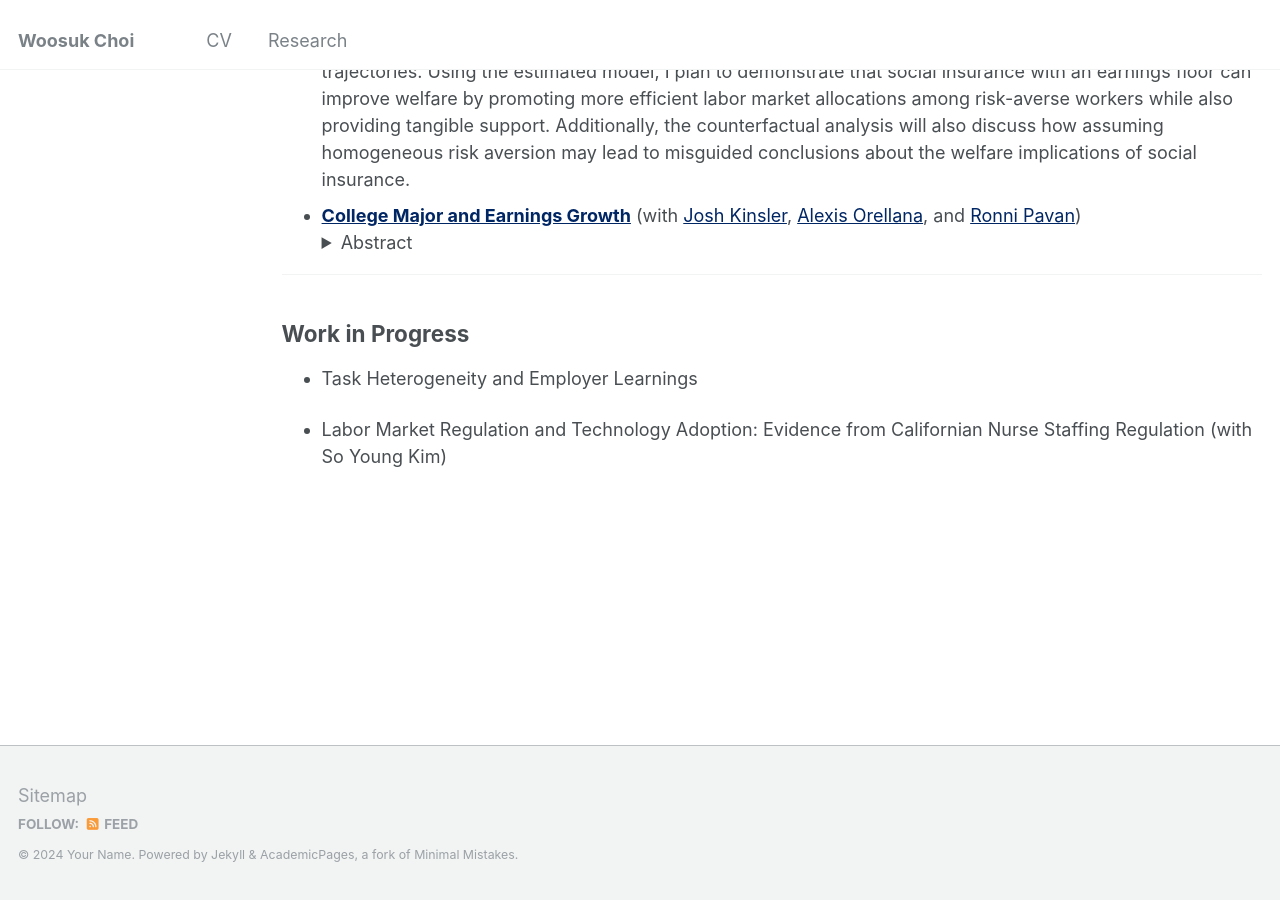
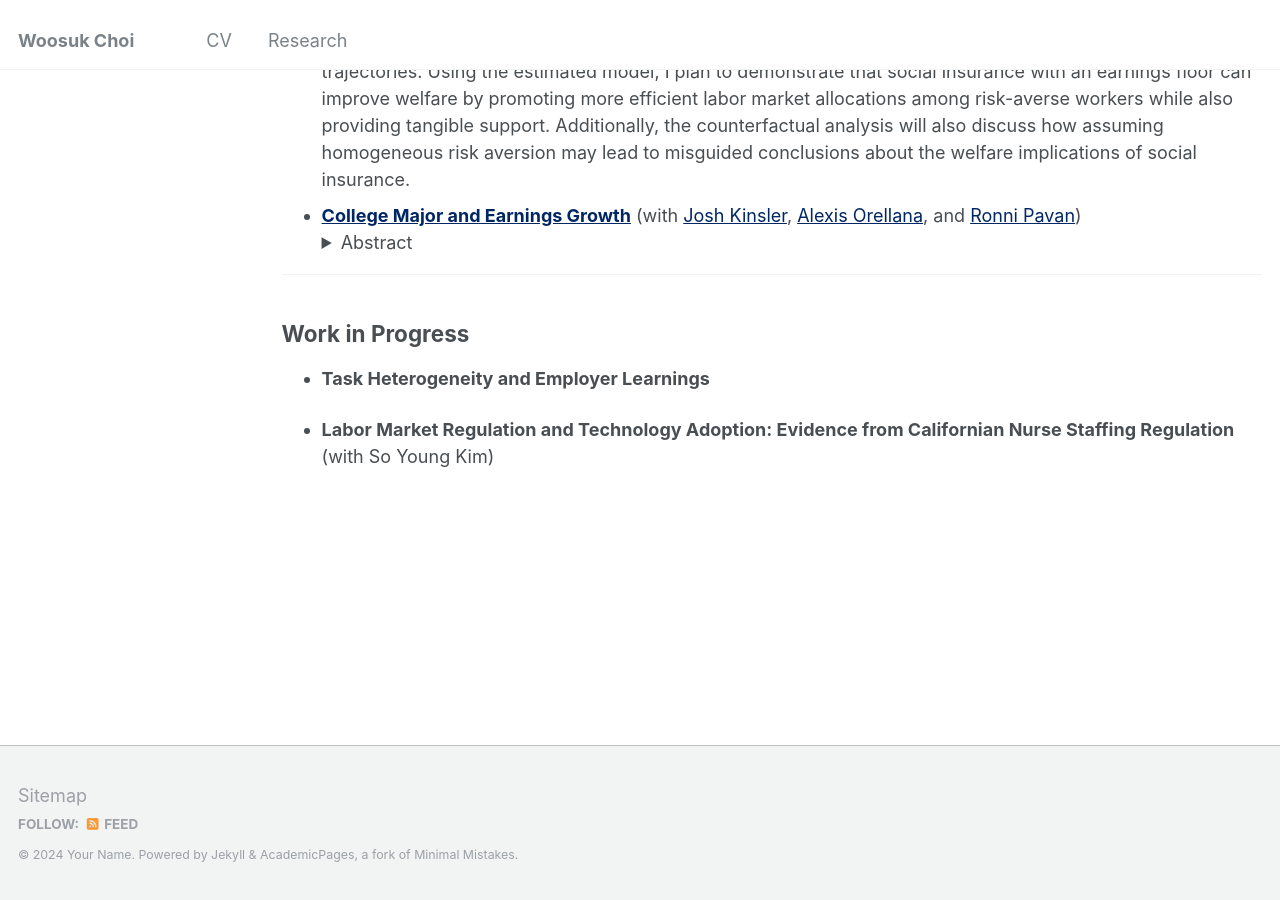
Before and after one commit to woosukchoi/old_page, a Jekyll site: the page built from _pages/research.md, in a window 1280 px wide and 900 px high, scrolled down 598 px. Built offline with Jekyll 4.4.1, drawn with Linux system fonts in a browser that asks for light colours.

```diff
--- a/_pages/research.md
+++ b/_pages/research.md
@@ -21,6 +21,6 @@ author_profile: false
 
 ---
 ## Work in Progress
-- Task Heterogeneity and Employer Learnings
+- __Task Heterogeneity and Employer Learnings__
 
-- Labor Market Regulation and Technology Adoption: Evidence from Californian Nurse Staffing Regulation (with So Young Kim)
+- __Labor Market Regulation and Technology Adoption: Evidence from Californian Nurse Staffing Regulation__ (with So Young Kim)
```
